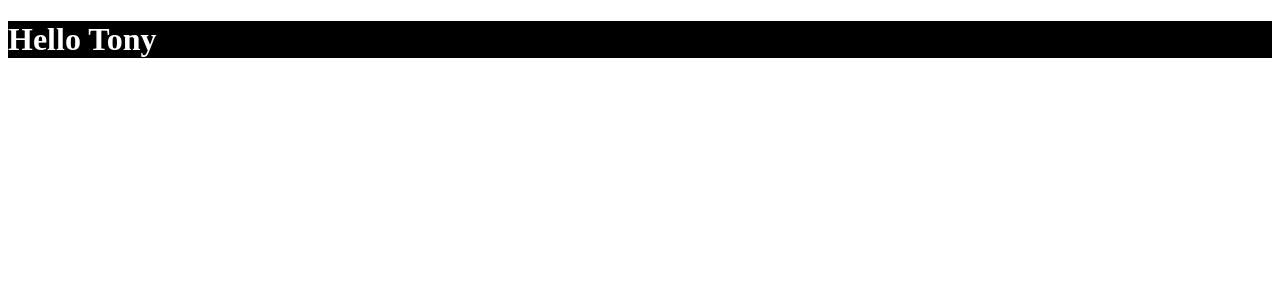
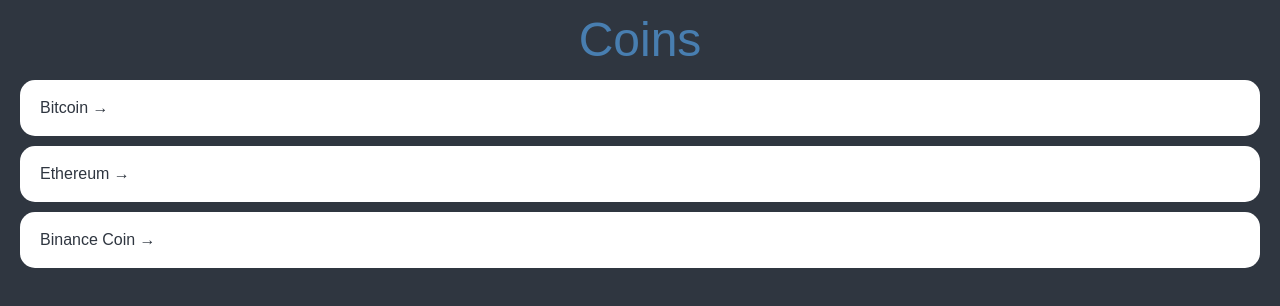
Before and after one commit to KIMYOUNGGWANG/react-masterclass, a React (Create React App) app: page / in a window 1280 px wide. Shown: the top 306 px of the page. Built offline with nearby package versions, Linux system fonts and the light colour scheme.

Commit message:
코인트레커 style

```diff
--- a/package.json
+++ b/package.json
@@ -12,6 +12,8 @@
     "@types/react-dom": "^17.0.11",
     "react": "^17.0.2",
     "react-dom": "^17.0.2",
+    "react-query": "^3.34.8",
+    "react-router-dom": "^5.3.0",
     "react-scripts": "5.0.0",
     "styled-components": "^5.3.3",
     "typescript": "^4.5.4",
@@ -42,6 +44,7 @@
     ]
   },
   "devDependencies": {
+    "@types/react-router-dom": "^5.3.2",
     "@types/styled-components": "^5.1.20"
   }
 }
--- a/public/index.html
+++ b/public/index.html
@@ -15,6 +15,7 @@
       user's mobile device or desktop. See https://developers.google.com/web/fundamentals/web-app-manifest/
     -->
     <link rel="manifest" href="%PUBLIC_URL%/manifest.json" />
+
     <!--
       Notice the use of %PUBLIC_URL% in the tags above.
       It will be replaced with the URL of the `public` folder during the build.
--- a/src/App.tsx
+++ b/src/App.tsx
@@ -1,37 +1,104 @@
 import React, { useState } from "react";
-import styled, { keyframes } from "styled-components";
+import styled, { createGlobalStyle, keyframes } from "styled-components";
+import Router from "./Router";
 
+const GlobalStyle = createGlobalStyle`
+      @import url("https://fonts.googleapis.com/css2?family=Source+Sans+Pro&display=swap");
+html, body, div, span, applet, object, iframe,
+h1, h2, h3, h4, h5, h6, p, blockquote, pre,
+a, abbr, acronym, address, big, cite, code,
+del, dfn, em, img, ins, kbd, q, s, samp,
+small, strike, strong, sub, sup, tt, var,
+b, u, i, center,
+dl, dt, dd, menu, ol, ul, li,
+fieldset, form, label, legend,
+table, caption, tbody, tfoot, thead, tr, th, td,
+article, aside, canvas, details, embed,
+figure, figcaption, footer, header, hgroup,
+main, menu, nav, output, ruby, section, summary,
+time, mark, audio, video {
+  margin: 0;
+  padding: 0;
+  border: 0;
+  font-size: 100%;
+  font: inherit;
+  vertical-align: baseline;
+}
+/* HTML5 display-role reset for older browsers */
+article, aside, details, figcaption, figure,
+footer, header, hgroup, main, menu, nav, section {
+  display: block;
+}
+/* HTML5 hidden-attribute fix for newer browsers */
+*[hidden] {
+    display: none;
+}
+body {
+  line-height: 1;
+}
+menu, ol, ul {
+  list-style: none;
+}
+blockquote, q {
+  quotes: none;
+}
+blockquote:before, blockquote:after,
+q:before, q:after {
+  content: '';
+  content: none;
+}
+table {
+  border-collapse: collapse;
+  border-spacing: 0;
+}
+body{
+  font-family: "Source Sans Pro",sans-serif;
+  background-color: ${props=>props.theme.bgColor};
+  color : ${props=>props.theme.textColor};
+}
+a{
+  text-decoration: none;
+  color: inherit;
+}
+* {
+  box-sizing: border-box;
+}
+`
 // import Circle from "./Circle"
 
-const Container = styled.div`
-  background-color: ${props=>props.theme.bgColor};
-`
-const H1 = styled.h1`
-  color : ${props=>props.theme.textColor};
-`
+// const Container = styled.div`
+//   background-color: ${props=>props.theme.bgColor};
+// `
+// const H1 = styled.h1`
+//   color : ${props=>props.theme.textColor};
+// `
 
 function App() {
-  const [value, setValue] = useState("");
-  const onChange = (e:React.FormEvent<HTMLInputElement>) => {
-    const {currentTarget:{value},} = e;
-    setValue(value)
-  }
+//   const [value, setValue] = useState("");
+//   const onChange = (e:React.FormEvent<HTMLInputElement>) => {
+//     const {currentTarget:{value},} = e;
+//     setValue(value)
+//   }
 
-  const onSubmit = (e:React.FormEvent<HTMLFormElement>) => {
-    e.preventDefault();
-    console.log("hello",value)
-    setValue("")
-  }
+//   const onSubmit = (e:React.FormEvent<HTMLFormElement>) => {
+//     e.preventDefault();
+//     console.log("hello",value)
+//     setValue("")
+//   }
   return (
-    <div className="App">
-      {/* <form onSubmit={onSubmit}>
-        <input value={value} onChange={onChange} type="text" placeholder="userName"/>
-        <button>Log in</button>
-      </form> */}
-      <Container>
-        <H1>Hello Tony</H1>
-      </Container>
-    </div>
+    <>
+    <GlobalStyle/>
+    <Router/>
+    </>
+    // <div className="App">
+    //   {/* <form onSubmit={onSubmit}>
+    //     <input value={value} onChange={onChange} type="text" placeholder="userName"/>
+    //     <button>Log in</button>
+    //   </form> */}
+    //   <Container>
+    //     <H1>Hello Tony</H1>
+    //   </Container>
+    // </div>
   );
 }
 
--- /dev/null
+++ b/src/Router.tsx
@@ -0,0 +1,19 @@
+import React from 'react';
+import {BrowserRouter, Route, Switch} from "react-router-dom";
+import Coin from './routes/Coin';
+import Coins from './routes/Coins';
+const Router = () => {
+  return (
+    <BrowserRouter>
+      <Switch>
+        <Route path="/:coinId">
+          <Coin/>
+        </Route>
+        <Route path="/">
+          <Coins/>
+        </Route>
+      </Switch>
+    </BrowserRouter>
+  );
+};
+export default Router;
--- a/src/index.tsx
+++ b/src/index.tsx
@@ -2,12 +2,12 @@
 import ReactDOM from "react-dom";
 import { ThemeProvider } from "styled-components";
 import App from "./App";
-import { darkTheme, lightTheme } from "./theme";
+import { lightTheme } from "./theme";
 
 
 ReactDOM.render(
   <React.StrictMode>
-    <ThemeProvider theme={darkTheme}>
+    <ThemeProvider theme={lightTheme}>
       <App />
       </ThemeProvider>
   </React.StrictMode>,
--- /dev/null
+++ b/src/routes/Coin.tsx
@@ -0,0 +1,18 @@
+import React from 'react';
+import { useParams } from 'react-router-dom';
+
+interface Params {
+  coinId : string;
+}
+const Coin = () => {
+  const {coinId} = useParams<Params>();
+  console.log(coinId)
+
+  return (
+    <h1>
+      Coin : {coinId}
+    </h1>
+  );
+};
+
+export default Coin;
--- /dev/null
+++ b/src/routes/Coins.tsx
@@ -0,0 +1,63 @@
+import React from 'react';
+import { Link } from 'react-router-dom';
+import styled from 'styled-components';
+
+
+const Container = styled.div`
+  padding: 0 20px;
+`;
+
+const Header = styled.header`
+ height: 10vh;
+ display: flex;
+ justify-content: center;
+ align-items: center;
+`;
+
+const CoinList = styled.ul``;
+
+const Coin = styled.li`
+background-color: white;
+color : ${props=>props.theme.bgColor};
+border-radius: 15px;
+margin-bottom: 10px;
+a{
+padding: 20px;
+
+transition: color 0.2s ease-in;
+display: block;
+}
+&:hover{
+  a{
+    color: ${props=>props.theme.accentColor};
+  }
+}
+`;
+
+const Title = styled.h1`
+font-size: 48px;
+  color : ${props=>props.theme.accentColor};
+`;
+
+
+const coins = [
+  {"id":"btc-bitcoin","name":"Bitcoin","symbol":"BTC","rank":1,"is_new":false,"is_active":true,"type":"coin"}
+,{"id":"eth-ethereum","name":"Ethereum","symbol":"ETH","rank":2,"is_new":false,"is_active":true,"type":"coin"}
+,{"id":"bnb-binance-coin","name":"Binance Coin","symbol":"BNB","rank":3,"is_new":false,"is_active":true,"type":"coin"}]
+
+const Coins = () => {
+  return (
+    <Container>
+      <Header>
+      <Title>
+        Coins
+      </Title>
+      </Header>
+      <CoinList>
+        {coins.map((coin) => <Coin key={coin.id}><Link to={`/${coin.id}`}>{coin.name} &rarr;</Link></Coin>)}
+      </CoinList>
+    </Container>
+  );
+};
+
+export default Coins;
--- a/src/styled.d.ts
+++ b/src/styled.d.ts
@@ -4,6 +4,6 @@
     export interface DefaultTheme {
            textColor : string;
            bgColor : string;
-           btnColor : string;
+           accentColor : string;
         };
 }
--- a/src/theme.ts
+++ b/src/theme.ts
@@ -4,13 +4,13 @@
 
 
 export const lightTheme : DefaultTheme = {
-    textColor:"black",
-    bgColor:"white",
-    btnColor:"tomato"
+    textColor:"#dcdde1",
+    bgColor:"#2f3640",
+    accentColor:"#487eb0"
 }
 
-export const darkTheme : DefaultTheme = {
-    textColor : "white",
-    bgColor : 'black',
-    btnColor:"teal"
-}
+// export const darkTheme : DefaultTheme = {
+//     textColor : "white",
+//     bgColor : 'black',
+//     btnColor:"teal"
+// }
```
Also changed, not shown: 1 other file (tests, documents, lock files or other folders).
